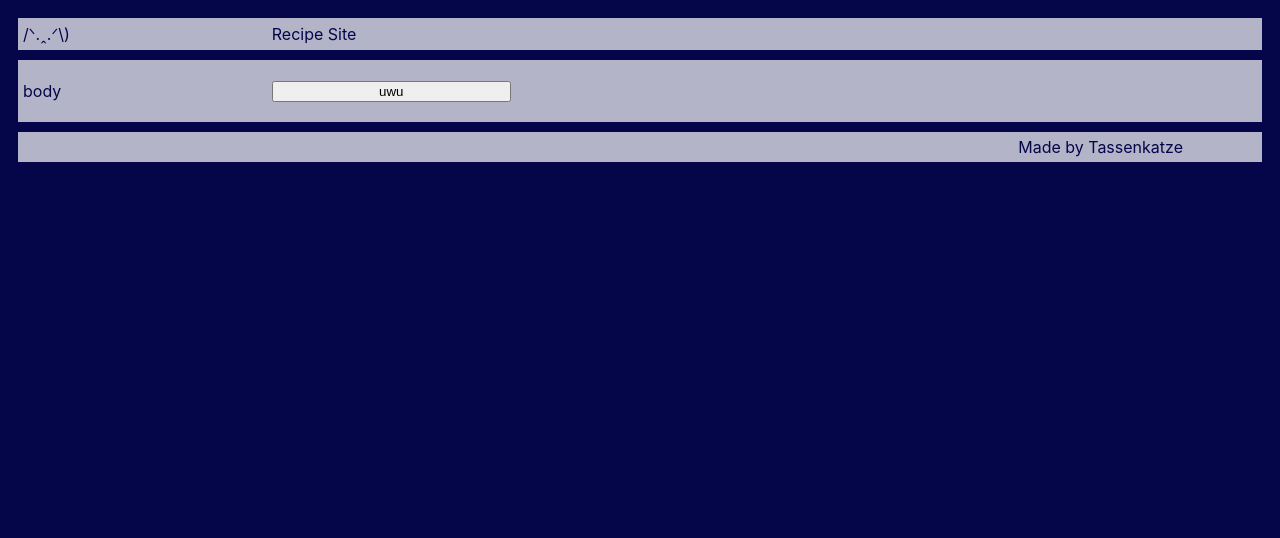
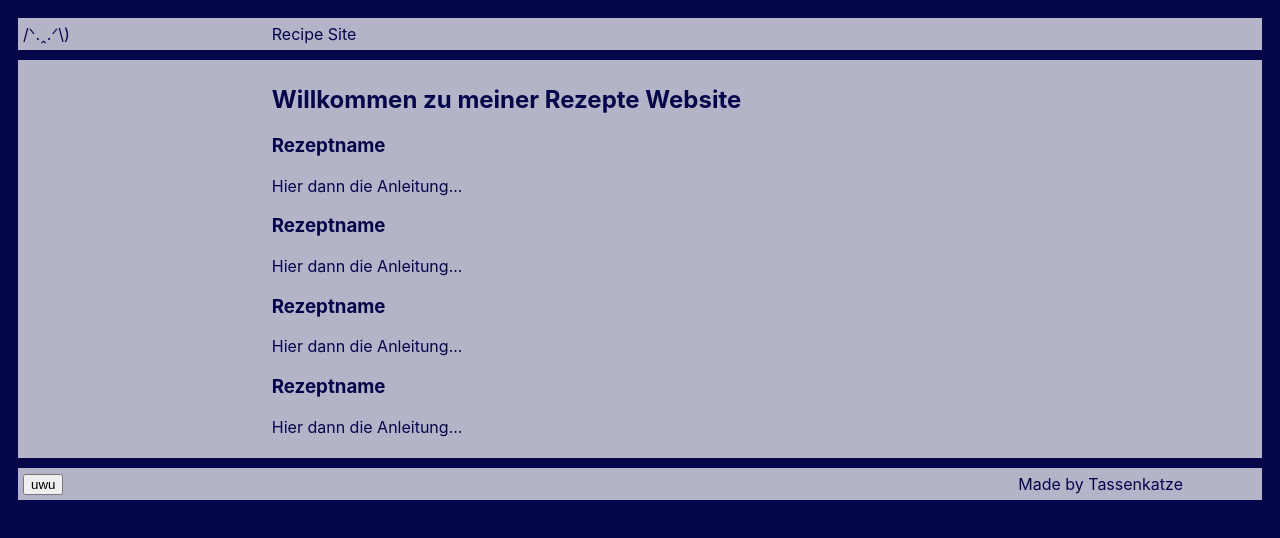
Before and after one commit to tassenkatze/recipe-site, a React (Create React App) app: page / in a window 1280 px wide. Shown: the top 538 px of the page. Built offline with nearby package versions, Linux system fonts and the light colour scheme.

Commit message:
Platzhalter für Body hinzugefügt

```diff
--- a/package.json
+++ b/package.json
@@ -1,7 +1,7 @@
 {
   "name": "recipe-site",
   "version": "0.1.0",
-  "private": true,
+  "private": false,
   "homepage": "https://tassenkatze.github.io/recipe-site",
   "dependencies": {
     "@testing-library/jest-dom": "^5.17.0",
--- a/src/components/Body.tsx
+++ b/src/components/Body.tsx
@@ -1,13 +1,26 @@
+import { useState } from "react";
+
 function Body() {
-
-    function handleClick(name :string) {
-        console.log('hello ' + name);
-    }
+    const [recipes, setRecipes] = useState([
+        {id: 1, title: "Rezeptname", body: "Hier dann die Anleitung...", tags: "bla"},
+        {id: 2, title: "Rezeptname", body: "Hier dann die Anleitung...", tags: "bla"},
+        {id: 3, title: "Rezeptname", body: "Hier dann die Anleitung...", tags: "bla"},
+        {id: 4, title: "Rezeptname", body: "Hier dann die Anleitung...", tags: "bla"},
+    ])
 
     return (
         <div className="Content">
-            <p>body</p>
-            <button onClick={() => handleClick('kitten')}>uwu</button>
+            <div className="Middle">
+                <h2>Willkommen zu meiner Rezepte Website</h2>
+                {
+                    recipes.map((recipe) => (
+                        <div className="RecipePreview" key={recipe.id}>
+                            <h3>{recipe.title}</h3>
+                            <p>{recipe.body}</p>
+                        </div>
+                    ))
+                }
+            </div>
         </div>
      );
 }
--- a/src/components/Footer.tsx
+++ b/src/components/Footer.tsx
@@ -1,6 +1,19 @@
+import { useState } from 'react';
+
 function Footer() {
+    const [surprise, setSurprise] = useState('');
+
+    function handleClick(name :string) {
+        console.log('hello ' + name);
+        setSurprise('hello to cat world');
+    }
+
     return (
         <div className="Footer">
+            <div className="Left">
+                <button onClick={() => handleClick('kitten')}>uwu</button>
+            </div>
+            <div className='Middle'>{surprise}</div>
             <div className="Right">Made by Tassenkatze</div>
         </div>
      );
--- a/src/components/Header.tsx
+++ b/src/components/Header.tsx
@@ -1,4 +1,5 @@
 function Header() {
+
     return (
         <div className="Header">
             <div className='Left'>/ᐠ.ꞈ.ᐟ\{')'}</div>
```
Also changed, not shown: 1 other file (tests, documents, lock files or other folders).
